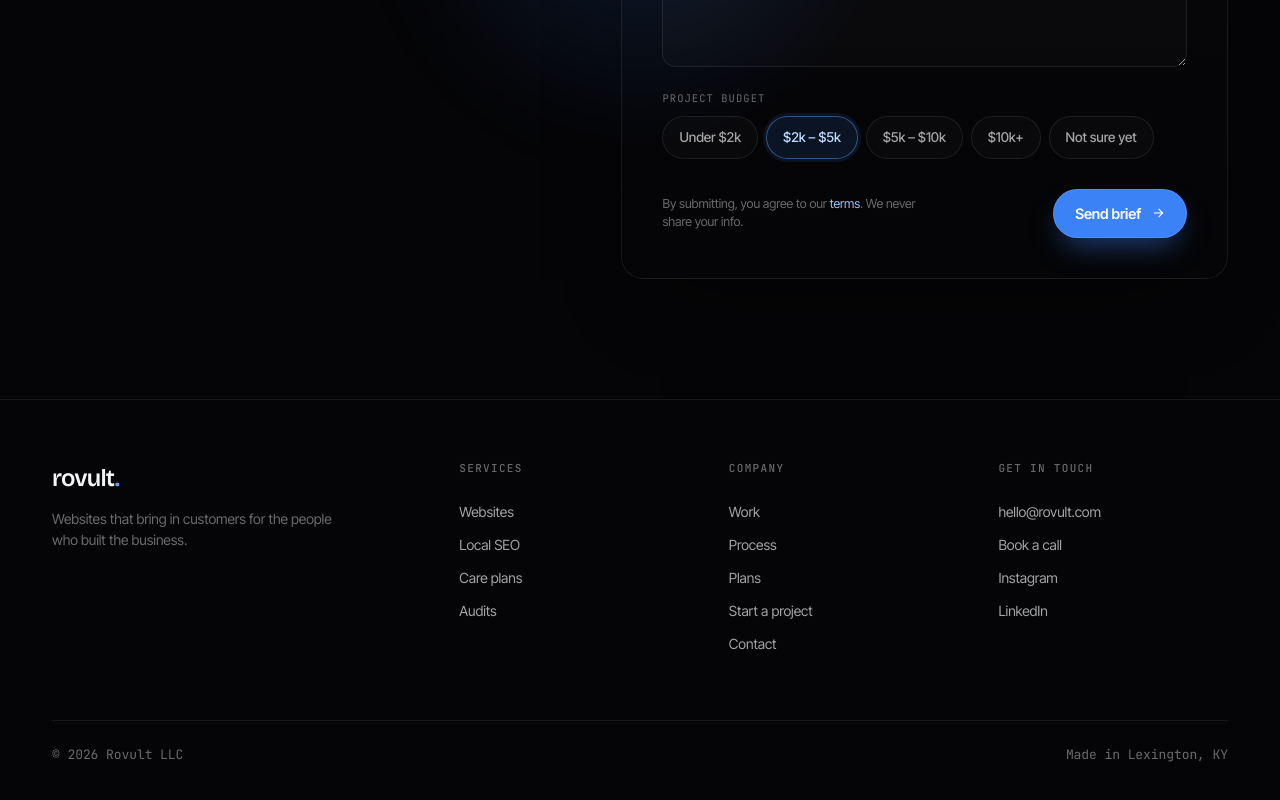
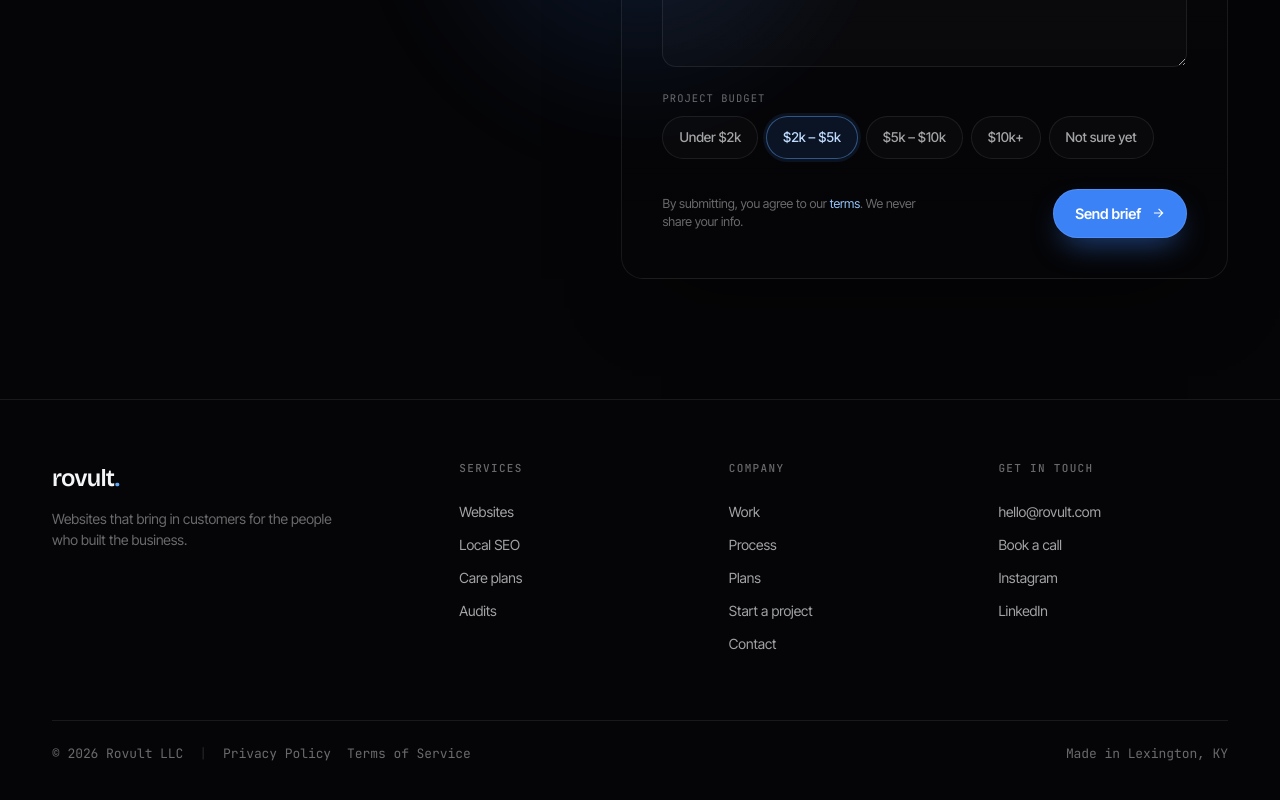
Before and after one commit to grahamster2/pro-bio, a Next.js app: page / in a window 1280 px wide. Shown: the part 4560-5360 px from the top of the page. Built offline with nearby package versions, Linux system fonts and the light colour scheme.

Commit message:
Replace hardcoded homepage footer in AuroraHome.tsx with shared Footer component to fix subpage routing

```diff
--- a/src/components/AuroraHome.tsx
+++ b/src/components/AuroraHome.tsx
@@ -2,6 +2,7 @@
 
 import { useEffect, useRef, useState } from 'react';
 import Link from 'next/link';
+import { Footer } from '@/components/Footer';
 
 const Arrow = () => (
   <svg viewBox="0 0 24 24" fill="none" stroke="currentColor" strokeWidth={2}>
@@ -512,42 +513,7 @@ export default function AuroraHome() {
       </section>
 
       {/* FOOTER */}
-      <footer>
-        <div className="container">
-          <div className="footer-grid">
-            <div>
-              <div className="footer-brand-name">rovult<span className="dot">.</span></div>
-              <div className="footer-brand-tag">Websites that bring in customers for the people who built the business.</div>
-            </div>
-            <div className="footer-col">
-              <h5>Services</h5>
-              <a href="#services" onClick={scrollTo('services')}>Websites</a>
-              <a href="#services" onClick={scrollTo('services')}>Local SEO</a>
-              <a href="#services" onClick={scrollTo('services')}>Care plans</a>
-              <a href="#services" onClick={scrollTo('services')}>Audits</a>
-            </div>
-            <div className="footer-col">
-              <h5>Company</h5>
-              <a href="#work" onClick={scrollTo('work')}>Work</a>
-              <a href="#process" onClick={scrollTo('process')}>Process</a>
-              <Link href="/plans">Plans</Link>
-              <Link href="/start">Start a project</Link>
-              <a href="#contact" onClick={scrollTo('contact')}>Contact</a>
-            </div>
-            <div className="footer-col">
-              <h5>Get in touch</h5>
-              <a href="mailto:hello@rovult.com">hello@rovult.com</a>
-              <a href="#contact" onClick={scrollTo('contact')}>Book a call</a>
-              <a href="#">Instagram</a>
-              <a href="#">LinkedIn</a>
-            </div>
-          </div>
-          <div className="footer-bottom">
-            <div>© {new Date().getFullYear()} Rovult LLC</div>
-            <div>Made in Lexington, KY</div>
-          </div>
-        </div>
-      </footer>
+      <Footer />
     </div>
   );
 }
```
